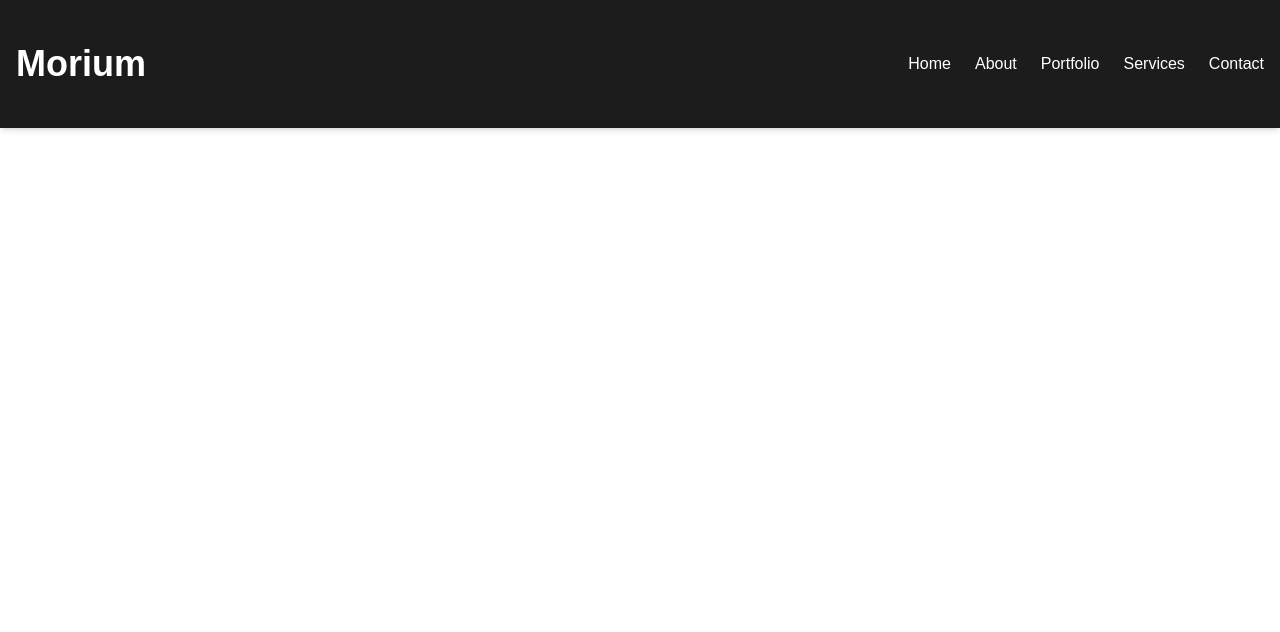
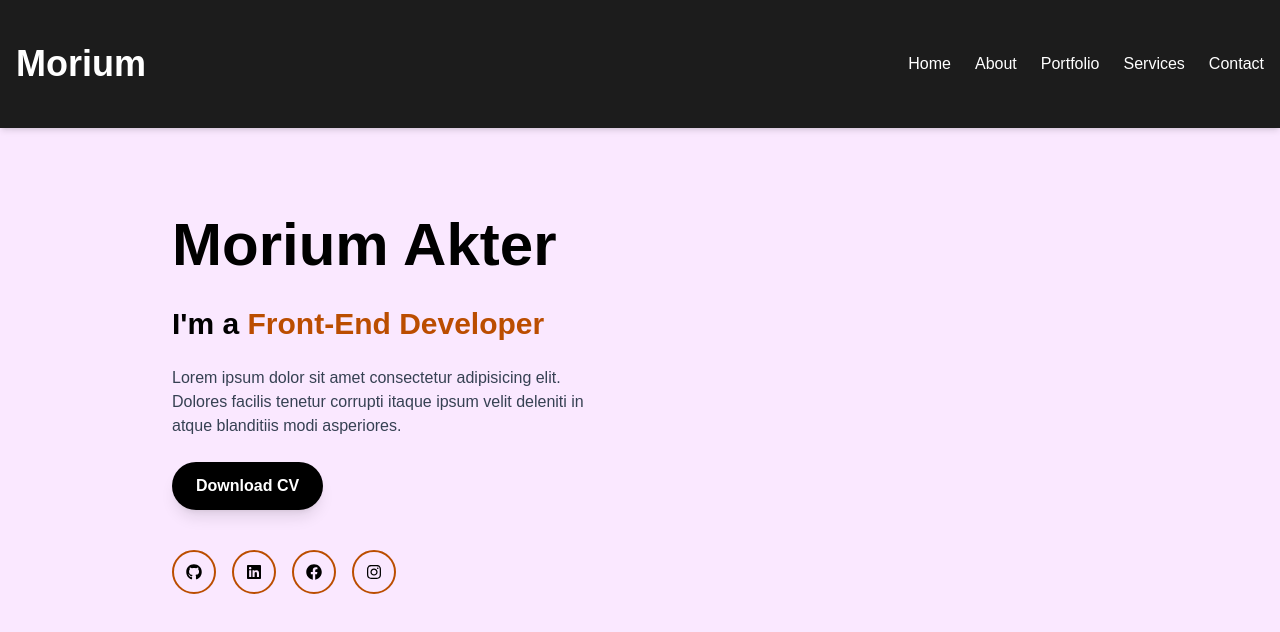
Before and after one commit to morium21/Portfolio-Next.js, a Next.js app: page / in a window 1280 px wide. Shown: the top 632 px of the page. Built offline with nearby package versions, Linux system fonts and the light colour scheme.

Commit message:
banner section add

```diff
--- a/package.json
+++ b/package.json
@@ -12,7 +12,8 @@
     "lucide-react": "^0.542.0",
     "next": "15.5.2",
     "react": "19.1.0",
-    "react-dom": "19.1.0"
+    "react-dom": "19.1.0",
+    "react-icons": "^5.5.0"
   },
   "devDependencies": {
     "@eslint/eslintrc": "^3",
--- a/src/app/page.js
+++ b/src/app/page.js
@@ -1,10 +1,12 @@
 import Image from "next/image";
 import Header from "@/component/home/Header";
+import Banner from "@/component/home/Banner";
 
 export default function Home() {
   return (
   <div>
     <Header/>
+    <Banner/>
   </div>
   );
 }
--- /dev/null
+++ b/src/component/home/Banner.jsx
@@ -0,0 +1,51 @@
+"use client";
+
+import Image from "next/image";
+import { FaGithub, FaLinkedin, FaFacebook, FaInstagram } from "react-icons/fa";
+
+export default function Banner() {
+  return (
+    <section className="bg- bg-fuchsia-100 text-black w-full min-h-screen flex items-center justify-center px-6">
+      <div className="max-w-7xl mx-auto grid md:grid-cols-2 gap-10 items-center">
+
+        {/* Left side */}
+        <div className="space-y-6">
+          <h1 className="text-4xl md:text-6xl  font-bold leading-tight">
+            Morium Akter
+          </h1>
+          <h2 className="text-2xl md:text-3xl font-semibold">
+            I'm a <span className="text-amber-700">Front-End Developer</span>
+          </h2>
+          <p className="text-gray-700 max-w-md">
+            Lorem ipsum dolor sit amet consectetur adipisicing elit.
+            Dolores facilis tenetur corrupti itaque ipsum velit
+            deleniti in atque blanditiis modi asperiores.
+          </p>
+
+          {/* Button */}
+          <button className="px-6 py-3 bg-black hover:bg-amber-700 text-white font-semibold rounded-full shadow-lg transition">
+            Download CV
+          </button>
+
+          {/* Social Icons */}
+          <div className="flex space-x-4 pt-4">
+            <a href="#" className="p-3 border-2 border-amber-700 rounded-full hover:bg-amber-500 hover:text-white transition">
+              <FaGithub />
+            </a>
+            <a href="#" className="p-3 border-2 border-amber-700 rounded-full hover:bg-amber-500 hover:text-white transition">
+              <FaLinkedin />
+            </a>
+            <a href="#" className="p-3 border-2 border-amber-700 rounded-full hover:bg-amber-500 hover:text-white transition">
+              <FaFacebook />
+            </a>
+            <a href="#" className="p-3 border-2 border-amber-700 rounded-full hover:bg-amber-500 hover:text-white transition">
+              <FaInstagram />
+            </a>
+          </div>
+        </div>
+
+
+      </div>
+    </section>
+  );
+}
```
Also changed, not shown: 1 other file (tests, documents, lock files or other folders).
